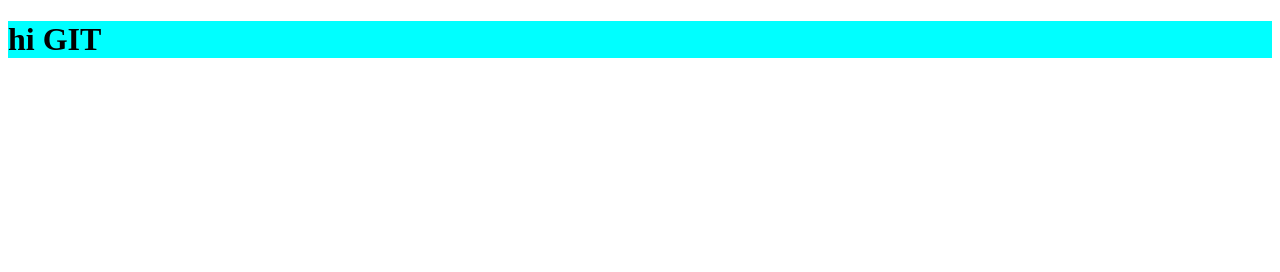
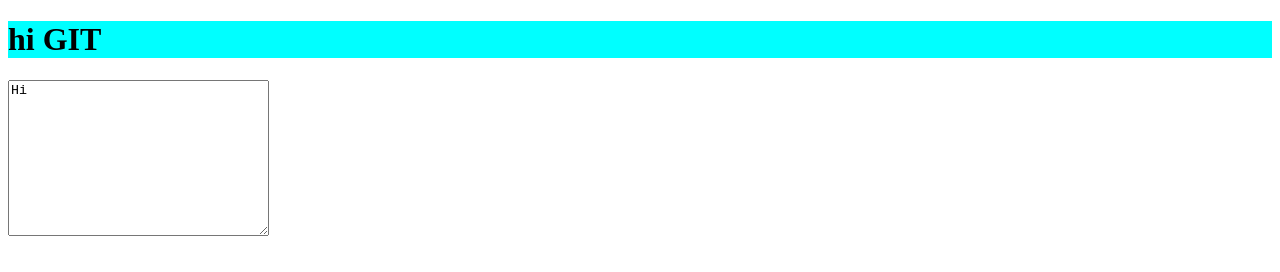
Before and after one commit to HunterJoe9/day1-, a plain HTML site: page index.html in a window 1280 px wide. Drawn offline with Linux system fonts and the light colour scheme.

Commit message:
add textarea

```diff
--- a/index.html
+++ b/index.html
@@ -10,6 +10,6 @@
 </head>
 <body>
     <h1>hi GIT</h1>
-
+    <textarea name="text" id="1" cols="30" rows="10">Hi</textarea>
 </body>
 </html>
```
